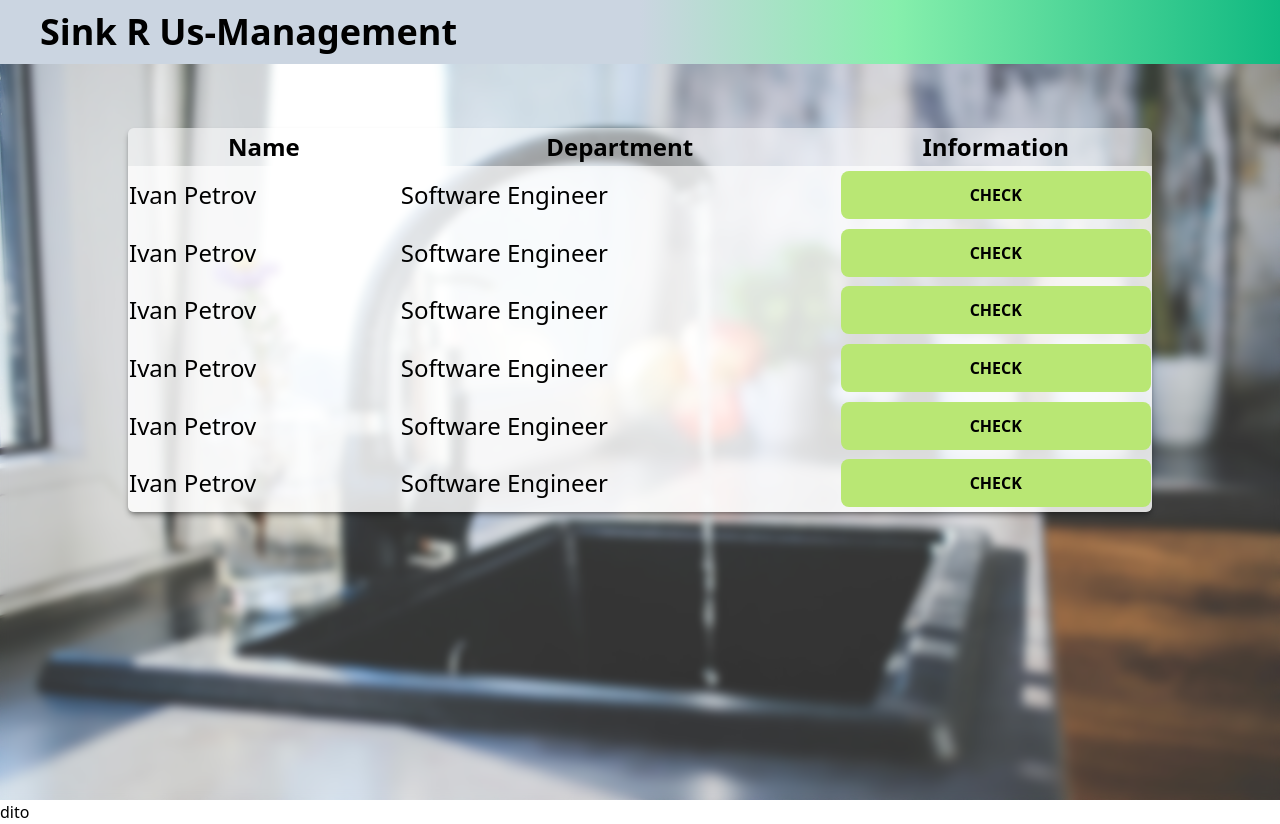
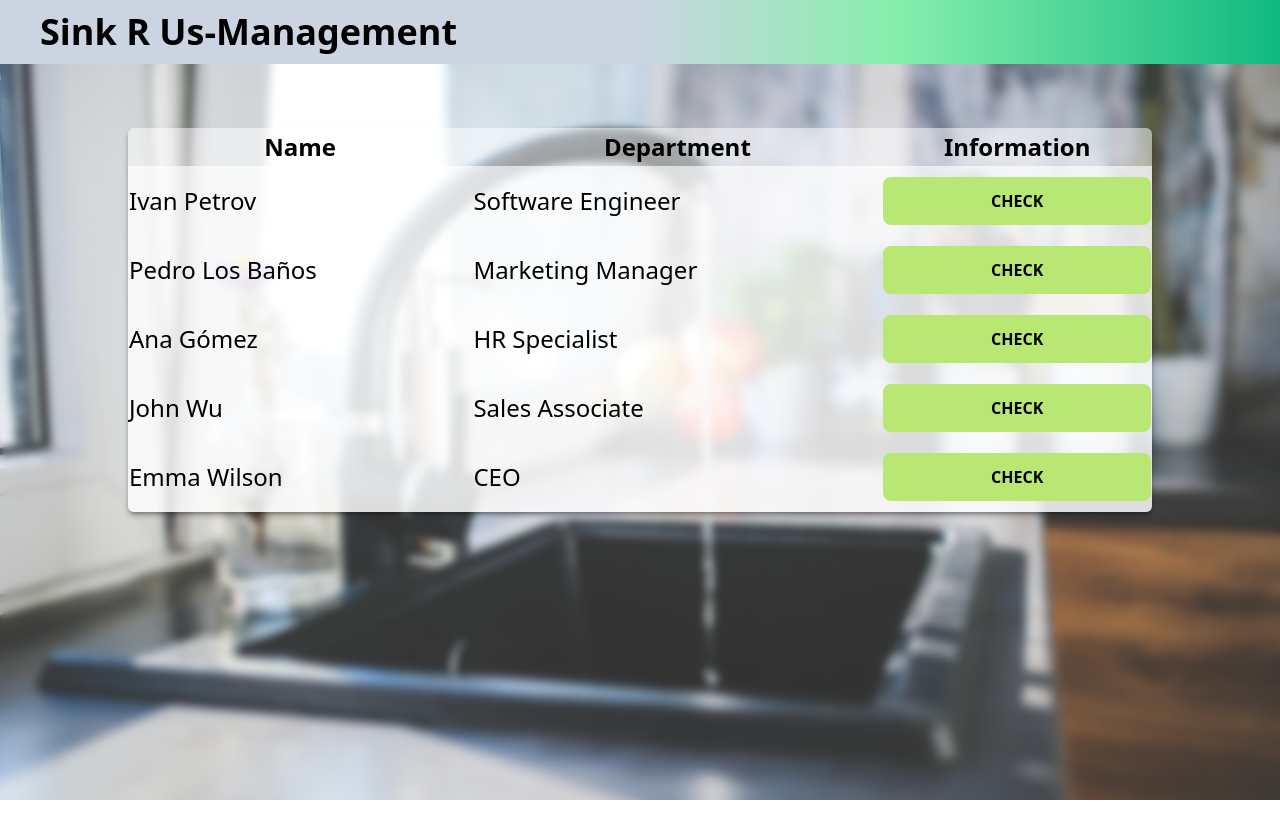
Before and after one commit to kyrenieee/sinkssyys, a website: page dist/home.html in a window 1280 px wide. After the commit the page ends 800 px from the top, so only its background shows below. Drawn offline with Linux system fonts and the light colour scheme.

Commit message:
fixed modal references

```diff
--- a/dist/home.html
+++ b/dist/home.html
@@ -11,7 +11,7 @@
   <div id="IvanModal" class="hidden items-center z-[1] left-0 top-0 w-screen h-screen overflow-auto flex-col justify-center rounded-2xl bg-[#ffffff] shadow-xl ">
     <div class="flex flex-col rounded-2xl w-72 bg-[#ffffff] shadow-xl">
       <div class="flex flex-col p-8">
-          <div class="text-3xl font-bold   text-[#000000] pb-6">NIvan Petrov</div>
+          <div class="text-3xl font-bold   text-[#000000] pb-6">Ivan Petrov</div>
               <div class=" text-xl   text-[#374151]">
                   <ul class="list-image-none">
                       <li>Software Engineer</li>
@@ -138,28 +138,24 @@
             <tr>
               <td>Ivan Petrov</td>
               <td>Software Engineer</td>
-              <td><button class="bg-[#b9e774] text-[#000000] w-full font-bold text-base uppercase p-3 rounded-lg hover:bg-purple-800 active:scale-95 transition-transform transform">CHECK</button></td>
+              <td><button class="bg-[#b9e774] text-[#000000] w-full font-bold text-base uppercase p-3 rounded-lg hover:bg-purple-800 active:scale-95 transition-transform transform" data-modal="IvanModal">CHECK</button></td>
             </tr><tr>
-              <td>Ivan Petrov</td>
-              <td>Software Engineer</td>
-              <td><button class="bg-[#b9e774] text-[#000000] w-full font-bold text-base uppercase p-3 rounded-lg hover:bg-purple-800 active:scale-95 transition-transform transform">CHECK</button></td>
+              <td>Pedro Los Baños</td>
+              <td>Marketing Manager</td>
+              <td><button class="bg-[#b9e774] text-[#000000] w-full font-bold text-base uppercase p-3 rounded-lg hover:bg-purple-800 active:scale-95 transition-transform transform" data-modal="PedroModal">CHECK</button></td>
             </tr><tr>
-              <td>Ivan Petrov</td>
-              <td>Software Engineer</td>
-              <td><button class="bg-[#b9e774] text-[#000000] w-full font-bold text-base uppercase p-3 rounded-lg hover:bg-purple-800 active:scale-95 transition-transform transform">CHECK</button></td>
+              <td>Ana Gómez</td>
+              <td>HR Specialist</td>
+              <td><button class="bg-[#b9e774] text-[#000000] w-full font-bold text-base uppercase p-3 rounded-lg hover:bg-purple-800 active:scale-95 transition-transform transform" data-modal="AnaModal">CHECK</button></td>
             </tr><tr>
-              <td>Ivan Petrov</td>
-              <td>Software Engineer</td>
-            <td><button class="bg-[#b9e774] text-[#000000] w-full font-bold text-base uppercase p-3 rounded-lg hover:bg-purple-800 active:scale-95 transition-transform transform">CHECK</button></td>
-            </tr><tr>
-              <td>Ivan Petrov</td>
-              <td>Software Engineer</td>
-            <td><button class="bg-[#b9e774] text-[#000000] w-full font-bold text-base uppercase p-3 rounded-lg hover:bg-purple-800 active:scale-95 transition-transform transform">CHECK</button></td>
+              <td>John Wu</td>
+              <td>Sales Associate</td>
+            <td><button class="bg-[#b9e774] text-[#000000] w-full font-bold text-base uppercase p-3 rounded-lg hover:bg-purple-800 active:scale-95 transition-transform transform" data-modal="JohnModal">CHECK</button></td>
             </tr>
             <tr>
-                <td>Ivan Petrov</td>
-                <td>Software Engineer</td>
-                <td><button class="bg-[#b9e774] text-[#000000] w-full font-bold text-base uppercase p-3 rounded-lg hover:bg-purple-800 active:scale-95 transition-transform transform">CHECK</button></td>
+              <td>Emma Wilson</td>
+              <td>CEO</td>
+              <td><button class="bg-[#b9e774] text-[#000000] w-full font-bold text-base uppercase p-3 rounded-lg hover:bg-purple-800 active:scale-95 transition-transform transform" data-modal="EmmaModal">CHECK</button></td>
             </tr>
           </tbody>
         </table>
@@ -173,8 +169,5 @@
     </div>
   </section>
 <script src="script.js"></script>
-
-dito
-
 </body>
 </html>
```
Also changed, not shown: images/logo.svg (added).
